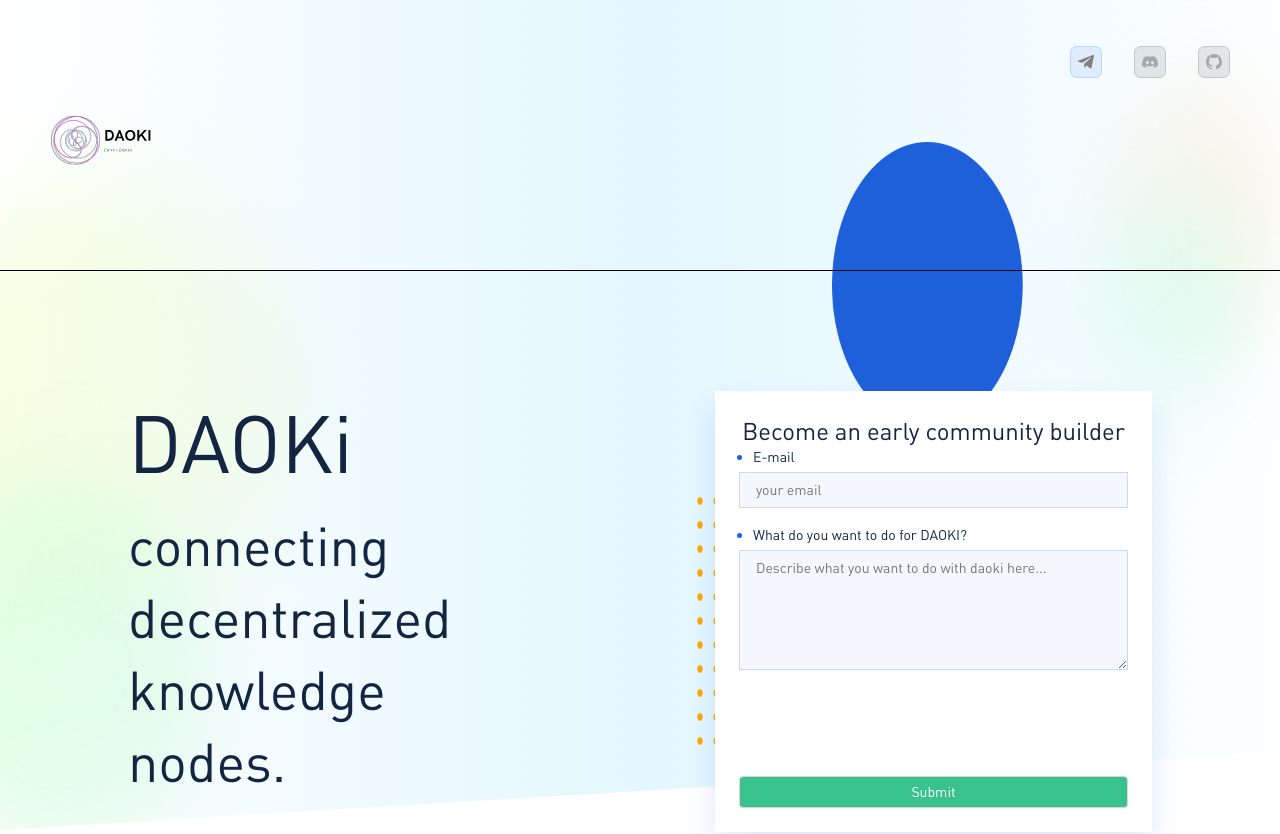
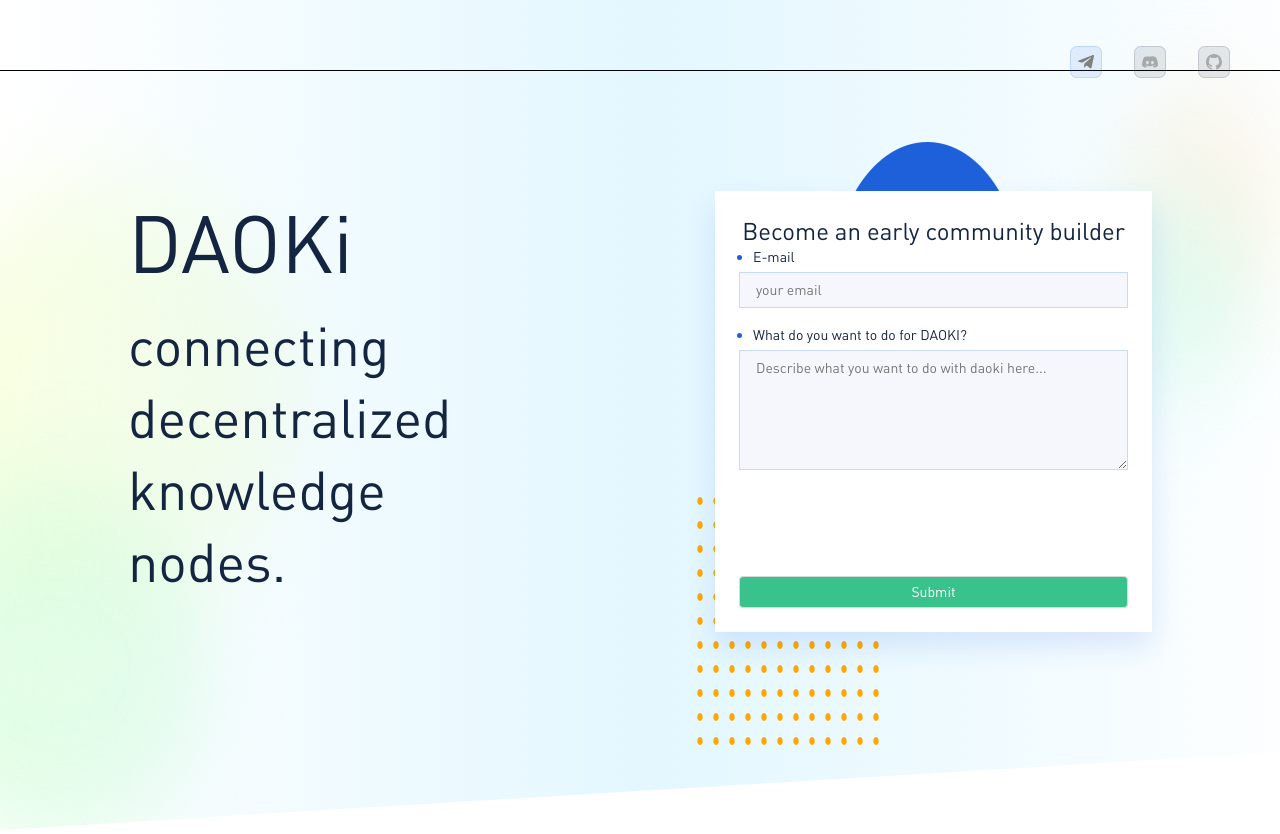
Before and after one commit to KillPhantom/daoki_web, a React (Create React App) app: page / in a window 1280 px wide. Shown: the top 834 px of the page. Built offline with nearby package versions, Linux system fonts and the light colour scheme; what redux-promise-middleware would draw is missing.

Commit message:
modify package.json (#7)
Co-authored-by: Ivan yang <ivan@Ivans-MacBook-Pro.local>

```diff
--- a/package.json
+++ b/package.json
@@ -37,8 +37,8 @@
     "web-vitals": "1.0.1"
   },
   "scripts": {
-    "start": "react-scripts start",
-    "build": "react-scripts build",
+    "start": "export SET NODE_OPTIONS=--openssl-legacy-provider && react-scripts start",
+    "build": "export SET NODE_OPTIONS=--openssl-legacy-provider && react-scripts build",
     "test": "react-scripts test",
     "eject": "react-scripts eject"
   },
--- a/src/Store.tsx
+++ b/src/Store.tsx
@@ -11,6 +11,7 @@
 const STORE_INITIAL = {};
 const logger = createLogger();
 const storeCreator = () => {
+  const isProdEnv = process.env.NODE_ENV;
   const reducers = {
     homePage: HomePageReducer,
     createPage: CreatePageReducer,
--- a/src/components/homePage/topSection/Header.tsx
+++ b/src/components/homePage/topSection/Header.tsx
@@ -30,7 +30,6 @@
   return (
     <HeaderWrapper>
       <HeaderContainer>
-        <LogoIcon />
         {isOfficial && (
           <MenuContainer>
             <MenuText>My Project</MenuText>
--- a/tsconfig.json
+++ b/tsconfig.json
@@ -22,5 +22,8 @@
   },
   "include": [
     "src"
+  ],
+  "exclude": [
+    "src/components/richtext"
   ]
 }
```
Also changed, not shown: 2 other files (tests, documents, lock files or other folders).
